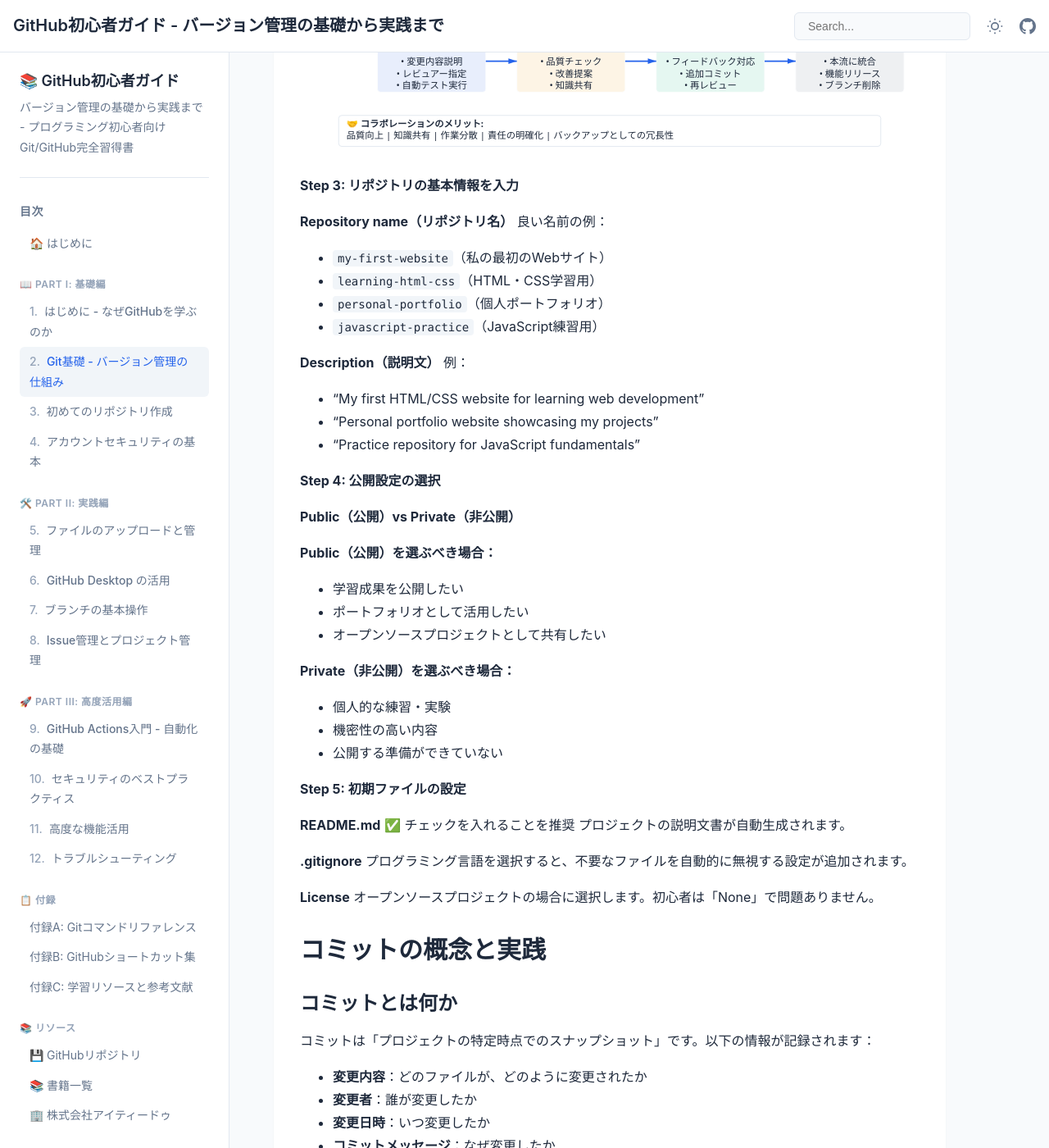
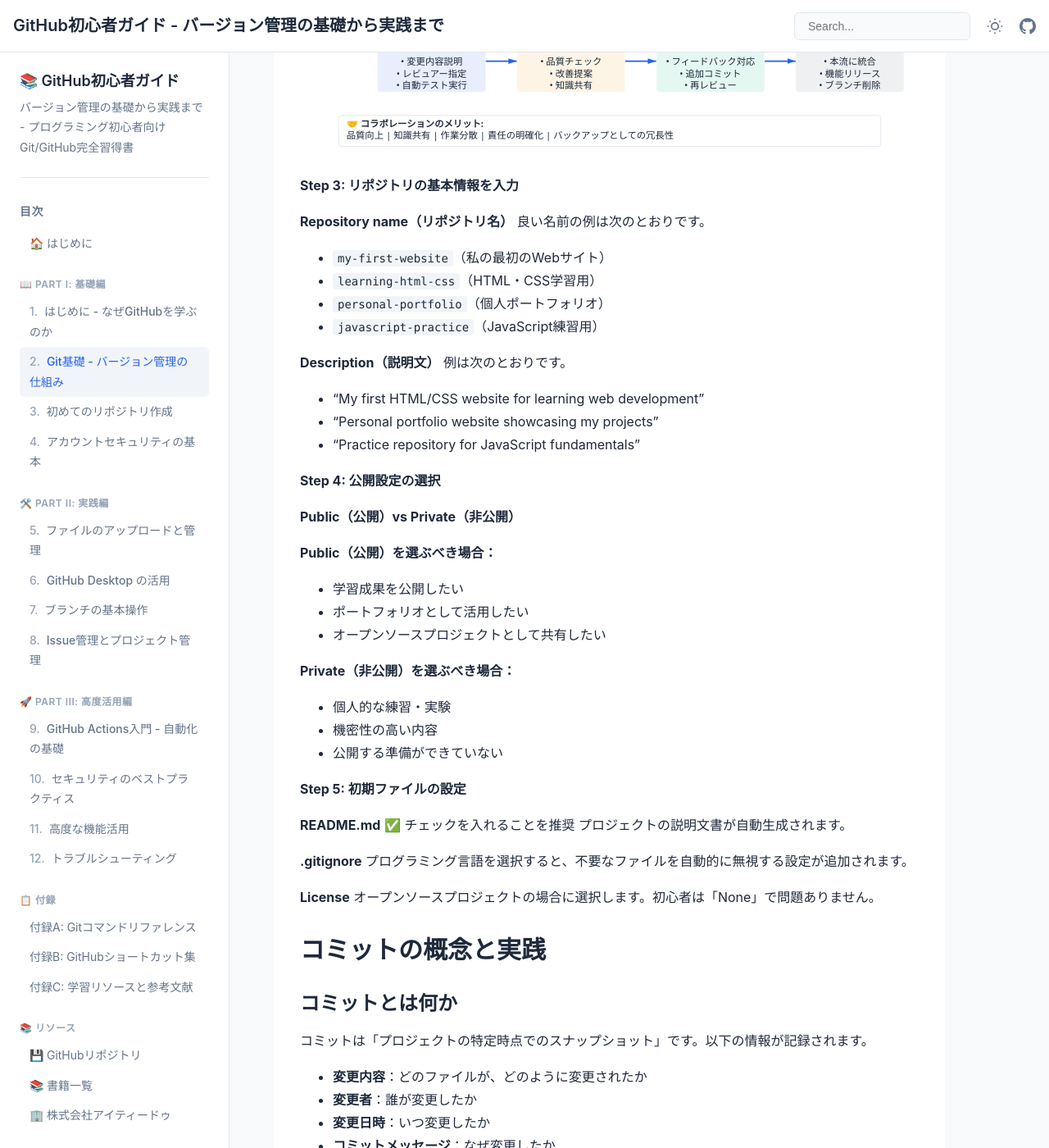
Before and after one commit to itdojp/github-guide-for-beginners-book, a Jekyll site: the page built from docs/src/chapter-git-basics/index.md, in a window 1280 px wide and 1400 px high, scrolled down 3436 px. Shown: the whole window at 82% size. Built offline with Jekyll 4.4.1, drawn with Linux system fonts in a browser that asks for light colours; some of the changed text lies outside the part shown.

Commit message:
docs: Stage3 表現・スタイル微調整（Git基礎） (#129)

```diff
--- a/docs/src/chapter-git-basics/index.md
+++ b/docs/src/chapter-git-basics/index.md
@@ -72,14 +72,14 @@ Working Directory → Staging Area → Repository
 **Step 3: リポジトリの基本情報を入力**
 
 **Repository name（リポジトリ名）**
-良い名前の例：
+良い名前の例は次のとおりです。
 - `my-first-website`（私の最初のWebサイト）
 - `learning-html-css`（HTML・CSS学習用）
 - `personal-portfolio`（個人ポートフォリオ）
 - `javascript-practice`（JavaScript練習用）
 
 **Description（説明文）**
-例：
+例は次のとおりです。
 - "My first HTML/CSS website for learning web development"
 - "Personal portfolio website showcasing my projects"
 - "Practice repository for JavaScript fundamentals"
@@ -114,7 +114,7 @@ Working Directory → Staging Area → Repository
 
 ### コミットとは何か
 
-コミットは「プロジェクトの特定時点でのスナップショット」です。以下の情報が記録されます：
+コミットは「プロジェクトの特定時点でのスナップショット」です。以下の情報が記録されます。
 
 - **変更内容**：どのファイルが、どのように変更されたか
 - **変更者**：誰が変更したか
@@ -203,7 +203,7 @@ git checkout main
 
 ### 実習課題
 
-以下の手順で、あなたの最初のリポジトリを作成してください：
+以下の手順で、あなたの最初のリポジトリを作成してください。
 
 1. **リポジトリ名**：`my-github-learning`
 2. **説明文**：「Learning GitHub basics step by step」
@@ -227,7 +227,7 @@ git checkout main
 
 ## まとめ
 
-この章では、Gitの基本概念について学習しました：
+この章では、Gitの基本概念について学習しました。
 
 - **3つのエリア**：Working Directory、Staging Area、Repository
 - **コミット**：変更履歴の記録単位
```
